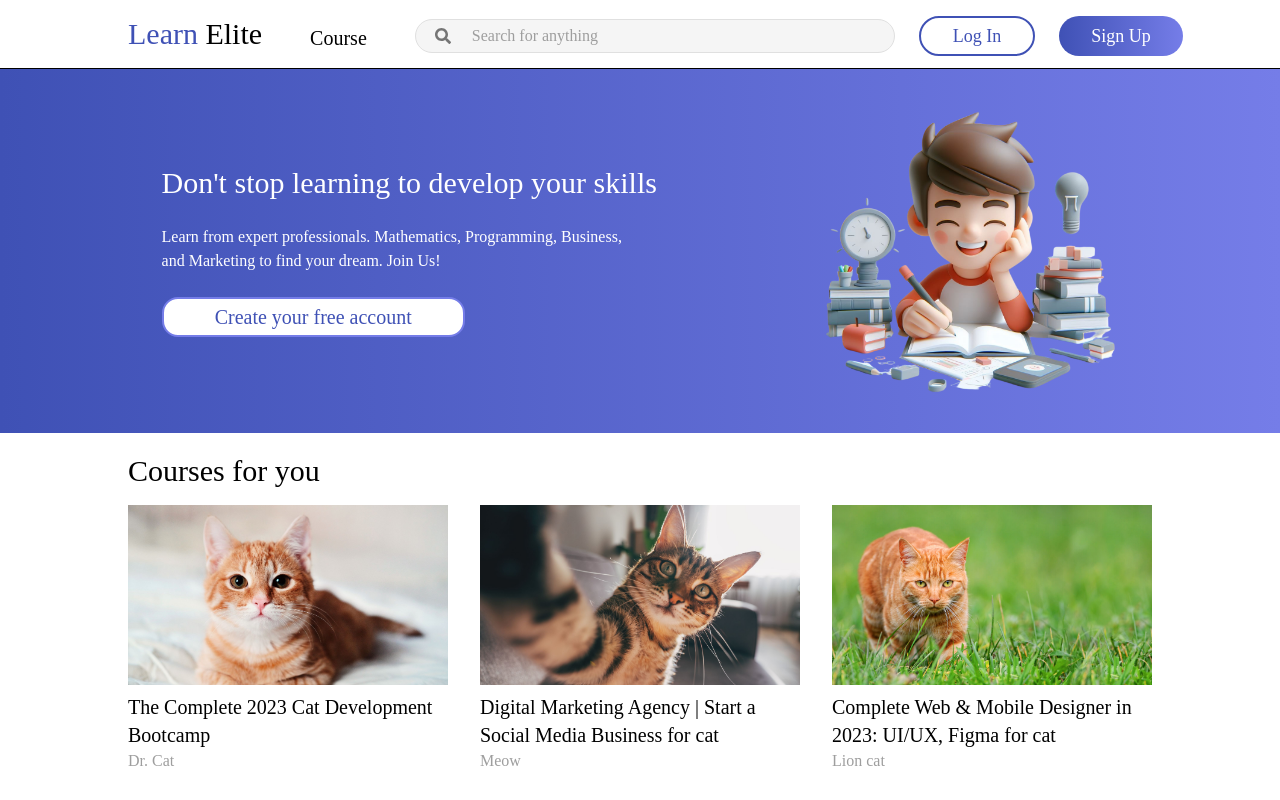
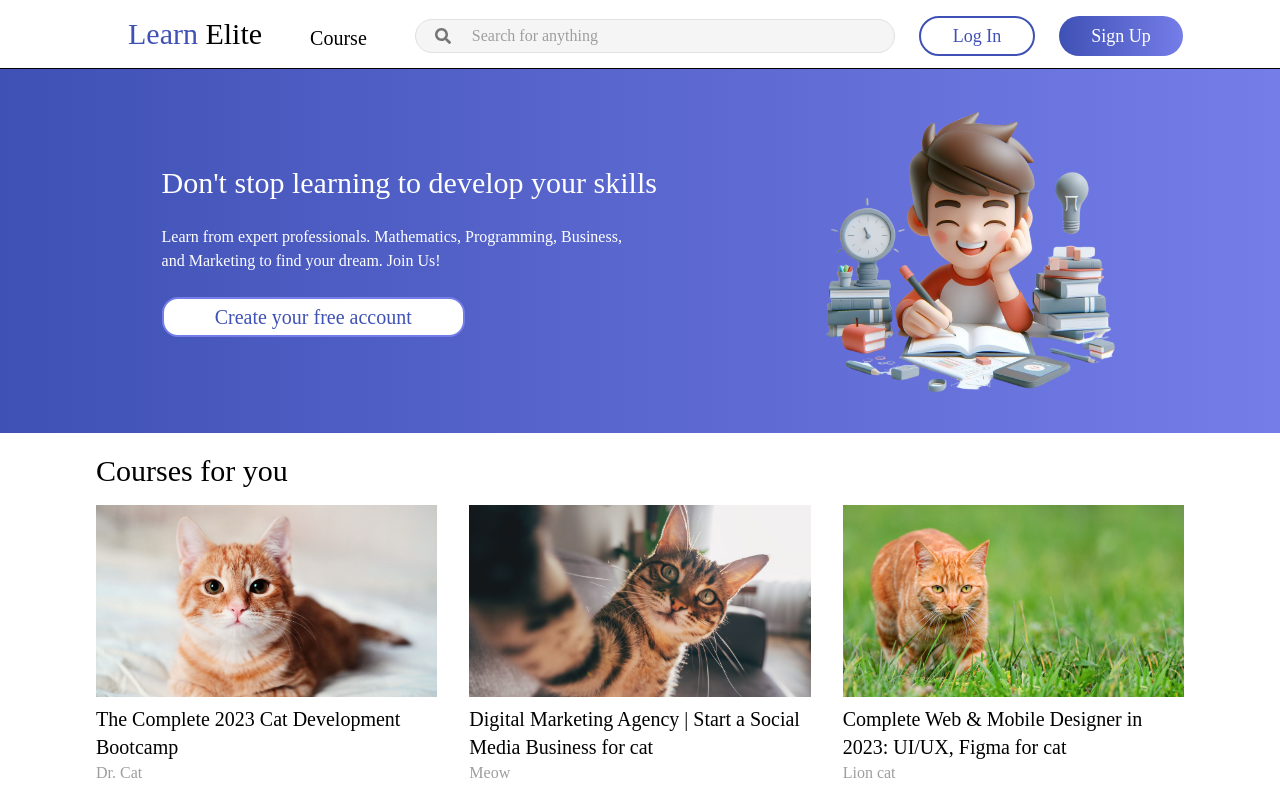
Before and after one commit to Jenesix/skku-webprogramming-Finalproject, a Next.js app: page / in a window 1280 px wide. Built offline with nearby package versions, Linux system fonts and the light colour scheme.

Commit message:
main finish ver.2

```diff
--- a/app/page.js
+++ b/app/page.js
@@ -31,10 +31,10 @@ export default function Home() {
 
         </div>
       </div>
-      <h1 className="text-xl sm:text-2xl lg:text-3xl ml-4 sm:ml-8 md:ml-12 lg:ml-32 mt-5">
+      <h1 className="text-xl sm:text-2xl lg:text-3xl ml-12 sm:ml-18 md:ml-28 lg:ml-24 mt-5">
         Courses for you
       </h1>
-      <div className="mt-4 mx-4 sm:mx-8 md:mx-12 lg:mx-32 grid grid-cols-1 lg:grid-cols-2 xl:grid-cols-3 grid-flow-row gap-8">
+      <div className="mt-4 mx-12 sm:mx-18 md:mx-28 lg:mx-24 grid grid-cols-1 lg:grid-cols-2 xl:grid-cols-3 grid-flow-row gap-8">
         <div className="w-full sm:w-96 md:w-96 lg:w-300 h-300">
           <Image src={cat1} width={500} height={500} layout="responsive" objectFit="cover" />
           <div className="mt-2">
```
